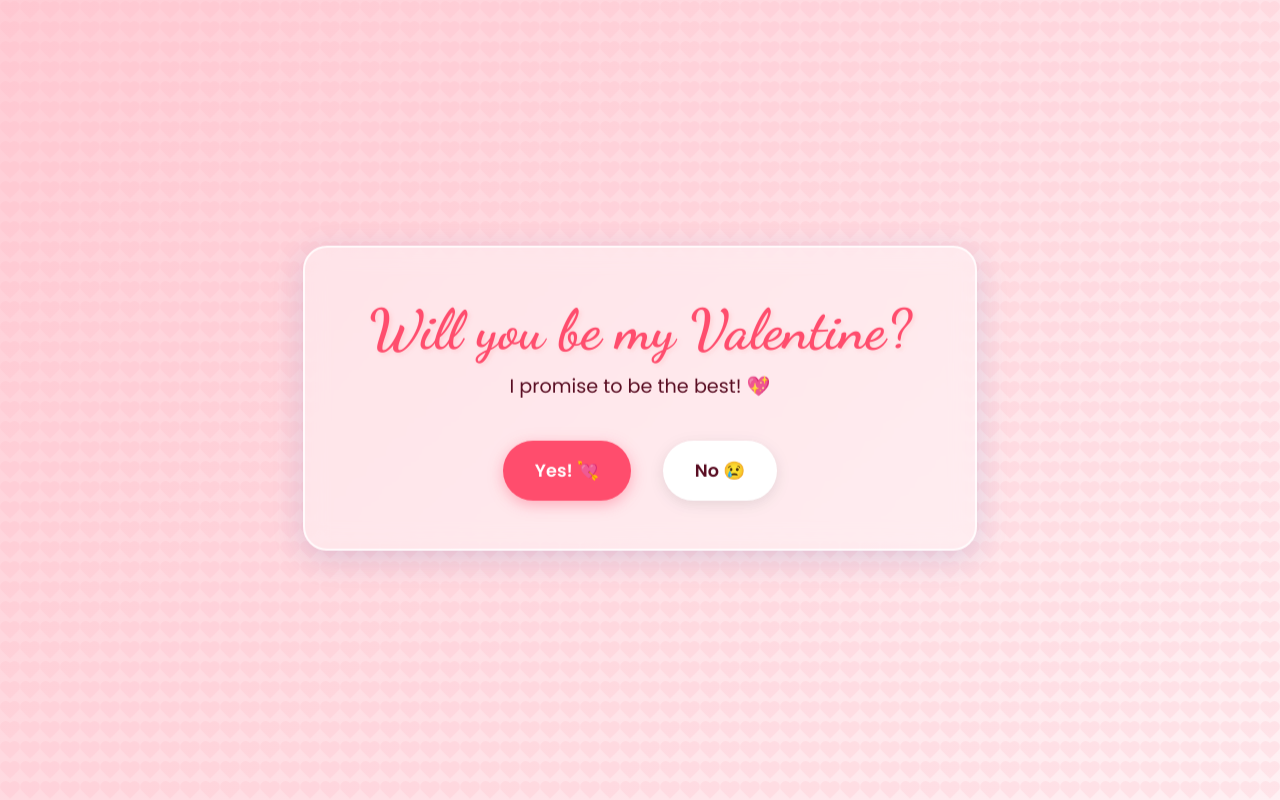
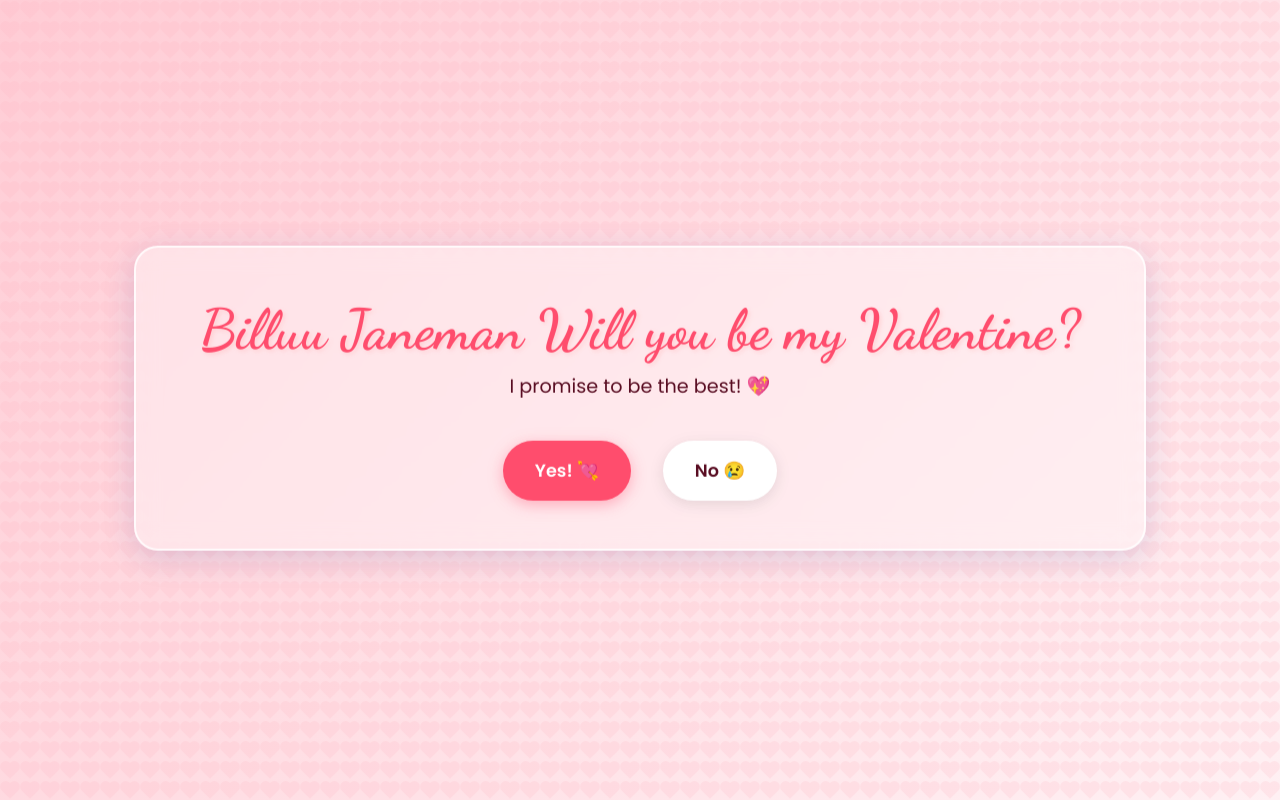
Before and after one commit to SAURABHKUMARCHAUHAN1203/Pro-extractor-with-alll-UHS-uploader, a plain HTML site: page index.html in a window 1280 px wide. Drawn offline with nearby package versions, Linux system fonts and the light colour scheme.

Commit message:
Update title and content for Valentine message

```diff
--- a/index.html
+++ b/index.html
@@ -3,7 +3,7 @@
 <head>
     <meta charset="UTF-8">
     <meta name="viewport" content="width=device-width, initial-scale=1.0">
-    <title> Billuu Janeman Be My Valentine?</title>
+    <title>Be My Valentine?</title>
     <link rel="preconnect" href="https://fonts.googleapis.com">
     <link rel="preconnect" href="https://fonts.gstatic.com" crossorigin>
     <link href="https://fonts.googleapis.com/css2?family=Dancing+Script:wght@700&family=Poppins:wght@400;600&display=swap" rel="stylesheet">
@@ -12,7 +12,7 @@
 <body>
     <div class="container">
         <div class="glass-card" id="card">
-            <h1>Will you be my Valentine?</h1>
+            <h1>Billuu Janeman Will you be my Valentine?</h1>
             <p>I promise to be the best! 💖</p>
             <div class="buttons">
                 <button id="yesBtn">Yes! 💘</button>
```
